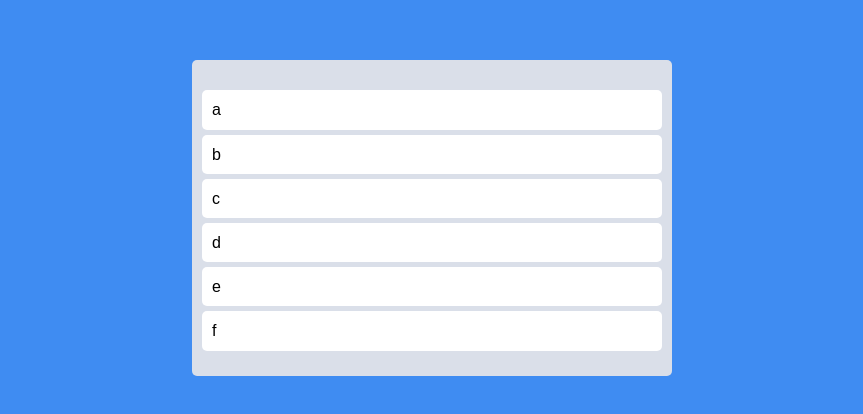
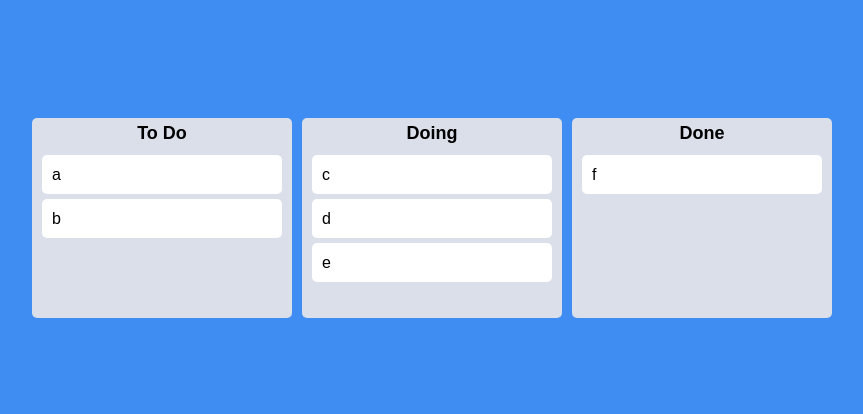
Before and after one commit to jaylim92/react-animation, a React (Create React App) app: page / in a window 1280 px wide. Shown: the part 182-596 px from the top of the page, without its empty margins (208-1071 px from the left). Built offline with nearby package versions, Linux system fonts and the light colour scheme.

Commit message:
Cross board movement

```diff
--- a/src/App.tsx
+++ b/src/App.tsx
@@ -1,13 +1,13 @@
 import React from "react";
-import { DragDropContext, Droppable, DropResult } from "react-beautiful-dnd";
+import { DragDropContext, DropResult } from "react-beautiful-dnd";
 import { useRecoilState } from "recoil";
 import styled from "styled-components";
 import { toDoState } from "./atoms";
-import DraggableCard from "./Components/DraggableCard";
+import Board from "./Components/Borad";
 
 const Wrapper = styled.div`
   display: flex;
-  max-width: 480px;
+  max-width: 800px;
   width: 100%;
   margin: 0 auto;
   align-items: center;
@@ -18,42 +18,47 @@
 const Boards = styled.div`
   display: grid;
   width: 100%;
-  grid-template-columns: repeat(1, 1fr);
-`;
-
-const Board = styled.div`
-  padding: 20px 10px;
-  padding-top: 30px;
-  background-color: ${(props) => props.theme.boardColor};
-  border-radius: 5px;
-  min-height: 200px;
+  gap: 10px;
+  grid-template-columns: repeat(3, 1fr);
 `;
 
 function App() {
   const [toDos, setToDos] = useRecoilState(toDoState);
-  const dragEnd = ({ draggableId, destination, source }: DropResult) => {
+  const dragEnd = (info: DropResult) => {
+    const { destination, draggableId, source } = info;
     if (!destination) return;
-    setToDos((oldToDos) => {
-      const copyToDos = [...oldToDos];
-      copyToDos.splice(source.index, 1);
-      copyToDos.splice(destination?.index, 0, draggableId);
-      return copyToDos;
-    });
+    if (destination?.droppableId === source.droppableId) {
+      setToDos((allBoards) => {
+        const boardCopy = [...allBoards[source.droppableId]];
+        boardCopy.splice(source.index, 1);
+        boardCopy.splice(destination?.index, 0, draggableId);
+        return {
+          ...allBoards,
+          [source.droppableId]: boardCopy,
+        };
+      });
+    }
+    if (destination.droppableId !== source.droppableId) {
+      setToDos((allBoards) => {
+        const sourceBoard = [...allBoards[source.droppableId]];
+        const destinationBoard = [...allBoards[destination.droppableId]];
+        sourceBoard.splice(source.index, 1);
+        destinationBoard.splice(destination?.index, 0, draggableId);
+        return {
+          ...allBoards,
+          [source.droppableId]: sourceBoard,
+          [destination.droppableId]: destinationBoard,
+        };
+      });
+    }
   };
   return (
     <DragDropContext onDragEnd={dragEnd}>
       <Wrapper>
         <Boards>
-          <Droppable droppableId="one">
-            {(magic) => (
-              <Board ref={magic.innerRef} {...magic.droppableProps}>
-                {toDos.map((toDo, index) => (
-                  <DraggableCard key={toDo} index={index} toDo={toDo} />
-                ))}
-                {magic.placeholder}
-              </Board>
-            )}
-          </Droppable>
+          {Object.keys(toDos).map((boardId) => (
+            <Board boardId={boardId} key={boardId} toDos={toDos[boardId]} />
+          ))}
         </Boards>
       </Wrapper>
     </DragDropContext>
--- /dev/null
+++ b/src/Components/Borad.tsx
@@ -0,0 +1,43 @@
+import { Droppable } from "react-beautiful-dnd";
+import styled from "styled-components";
+import DraggableCard from "./DraggableCard";
+
+const Wrapper = styled.div`
+  padding: 10px 10px;
+  padding-top: 5px;
+  background-color: ${(props) => props.theme.boardColor};
+  border-radius: 5px;
+  min-height: 200px;
+`;
+
+const Title = styled.h2`
+  text-align: center;
+  font-weight: 600;
+  margin-bottom: 10px;
+  font-size: 18px;
+`;
+
+interface IBoardProps {
+  toDos: string[];
+  boardId: string;
+}
+
+function Board({ toDos, boardId }: IBoardProps) {
+  return (
+    <Wrapper>
+      <Title>{boardId}</Title>
+      <Droppable droppableId={boardId}>
+        {(magic) => (
+          <div ref={magic.innerRef} {...magic.droppableProps}>
+            {toDos.map((toDo, index) => (
+              <DraggableCard key={toDo} index={index} toDo={toDo} />
+            ))}
+            {magic.placeholder}
+          </div>
+        )}
+      </Droppable>
+    </Wrapper>
+  );
+}
+
+export default Board;
--- a/src/atoms.tsx
+++ b/src/atoms.tsx
@@ -1,6 +1,14 @@
-import { atom, selector } from "recoil";
+import { atom } from "recoil";
 
-export const toDoState = atom({
+interface IToDoState {
+  [key: string]: string[];
+}
+
+export const toDoState = atom<IToDoState>({
   key: "toDo",
-  default: ["a", "b", "c", "d", "e", "f"],
+  default: {
+    "To Do": ["a", "b"],
+    Doing: ["c", "d", "e"],
+    Done: ["f"],
+  },
 });
```
